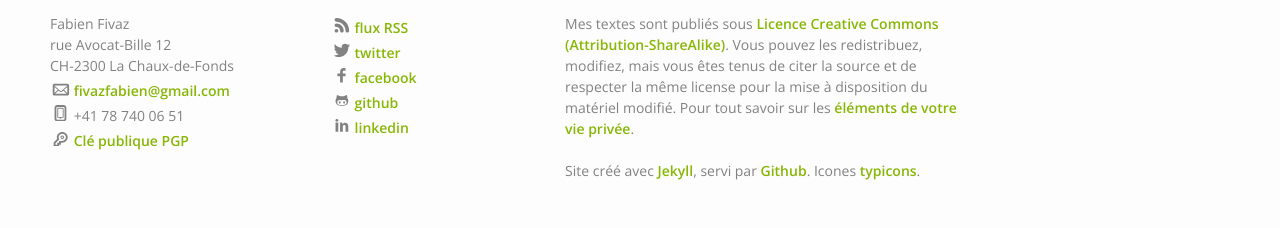
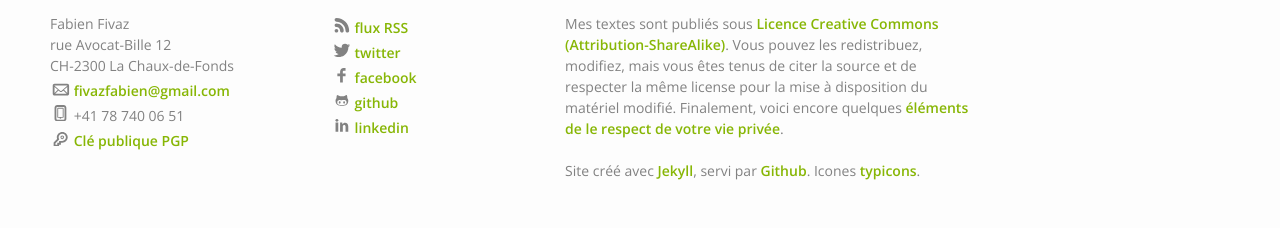
Before and after one commit to ffivaz/ffivaz.github.io, a Jekyll site: the page built from index.html, in a window 1280 px wide. Shown: the part 2149-2377 px from the top of the page. Built offline with Jekyll 4.4.1, drawn with Linux system fonts in a browser that asks for light colours; nearby versions of some CDN libraries; the list of posts is cut into pages by our own code; comment, search, counter and statistics services are not loaded.

Commit message:
Impressum

```diff
--- a/_includes/footer.html
+++ b/_includes/footer.html
@@ -64,7 +64,7 @@
       <div class="footer-col  footer-col-3">
         <ul class="social-media-list">
           <li><h2 class="footer-heading">Impressum</h2></li>
-          <li>Mes textes sont publiés sous <a href="http://creativecommons.org/licenses/by-sa/4.0/">Licence Creative Commons (Attribution-ShareAlike)</a>. Vous pouvez les redistribuez, modifiez, mais vous êtes tenus de citer la source et de respecter la même license pour la mise à disposition du matériel modifié. Pour tout savoir sur les <a href="/impressum/">éléments de votre vie privée</a>.</li>
+          <li>Mes textes sont publiés sous <a href="http://creativecommons.org/licenses/by-sa/4.0/">Licence Creative Commons (Attribution-ShareAlike)</a>. Vous pouvez les redistribuez, modifiez, mais vous êtes tenus de citer la source et de respecter la même license pour la mise à disposition du matériel modifié. Finalement, voici encore quelques <a href="/impressum/">éléments de le respect de votre vie privée</a>.</li>
           <li>&nbsp;</li>
           <li>Site créé avec <a href="http://jekyllrb.com">Jekyll</a>, servi par <a href="http://github.com">Github</a>. Icones <a href="http://typicons.com/">typicons</a>.</li>
         </ul>
```
